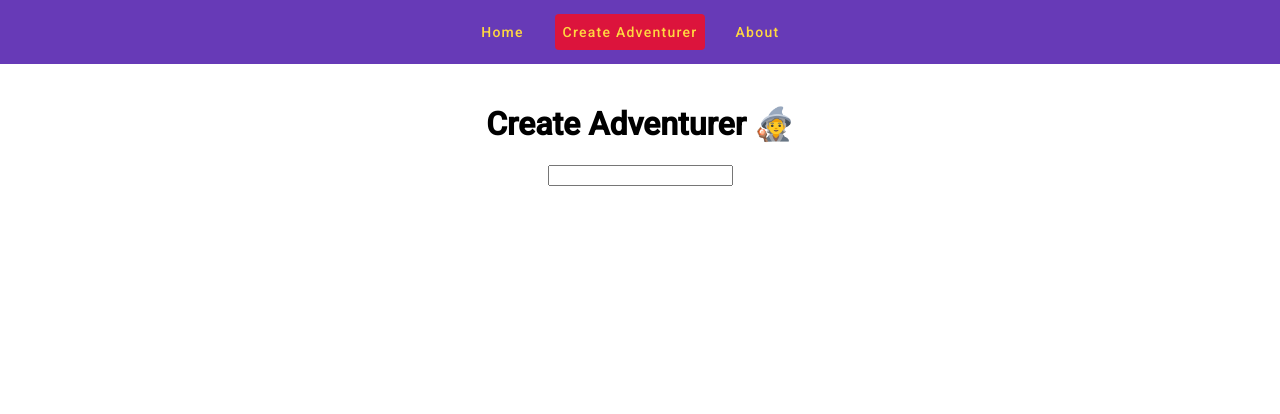
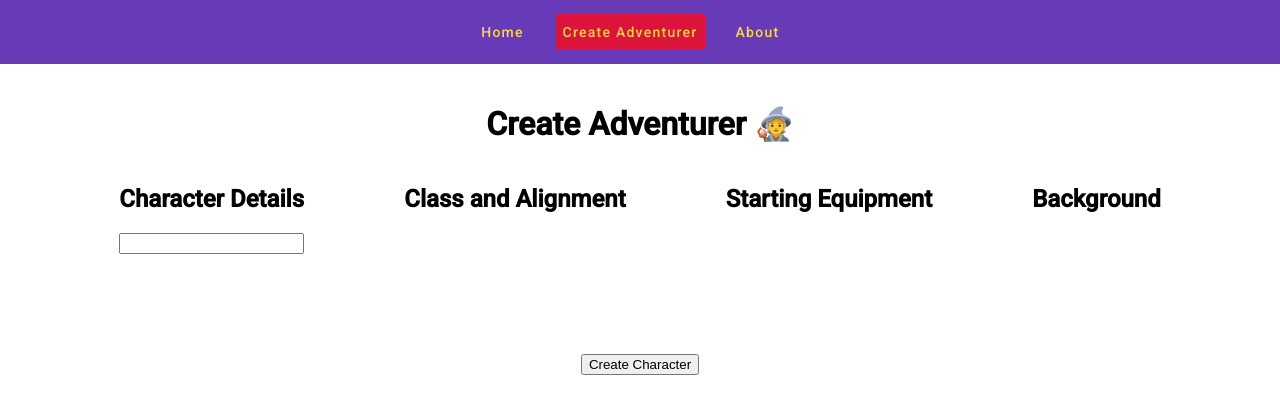
Before and after one commit to coreybigboi/adventurerCreator, an Angular app: page /create in a window 1280 px wide. Shown: the top 414 px of the page. Built offline with nearby package versions, Linux system fonts and the light colour scheme.

Commit message:
scaffolds creation form

```diff
--- a/src/app/pages/create-adventurer/create-adventurer.component.css
+++ b/src/app/pages/create-adventurer/create-adventurer.component.css
@@ -1,3 +1,11 @@
+form{
+  display: flex;
+  flex-direction: column;
+  justify-content: center;
+  align-items: center;
+  gap: 100px;
+}
+
 .create-page-container{
   display: flex;
   flex-direction: column;
@@ -5,3 +13,10 @@
   justify-content: center;
   padding: 20px;
 }
+
+.form-container{
+  display: flex;
+  flex-direction: row;
+  flex-wrap: wrap;
+  gap: 100px
+}
--- a/src/app/pages/create-adventurer/create-adventurer.component.html
+++ b/src/app/pages/create-adventurer/create-adventurer.component.html
@@ -1,8 +1,21 @@
 <div class="create-page-container">
   <h1>Create Adventurer 🧙</h1>
-  <div class="form-container">
-    <form>
-      <input type="text" [formControl]="nameControl">
-    </form>
-  </div>
+  <form>
+    <div class="form-container">
+      <span class="form-submodule">
+        <h2>Character Details</h2>
+        <input type="text" [formControl]="nameControl">
+      </span>
+        <span class="form-submodule">
+        <h2>Class and Alignment</h2>
+      </span>
+        <span class="form-submodule">
+        <h2>Starting Equipment</h2>
+      </span>
+      <span class="form-submodule">
+        <h2>Background</h2>
+      </span>
+    </div>
+    <button type="submit">Create Character</button>
+  </form>
 </div>
```
